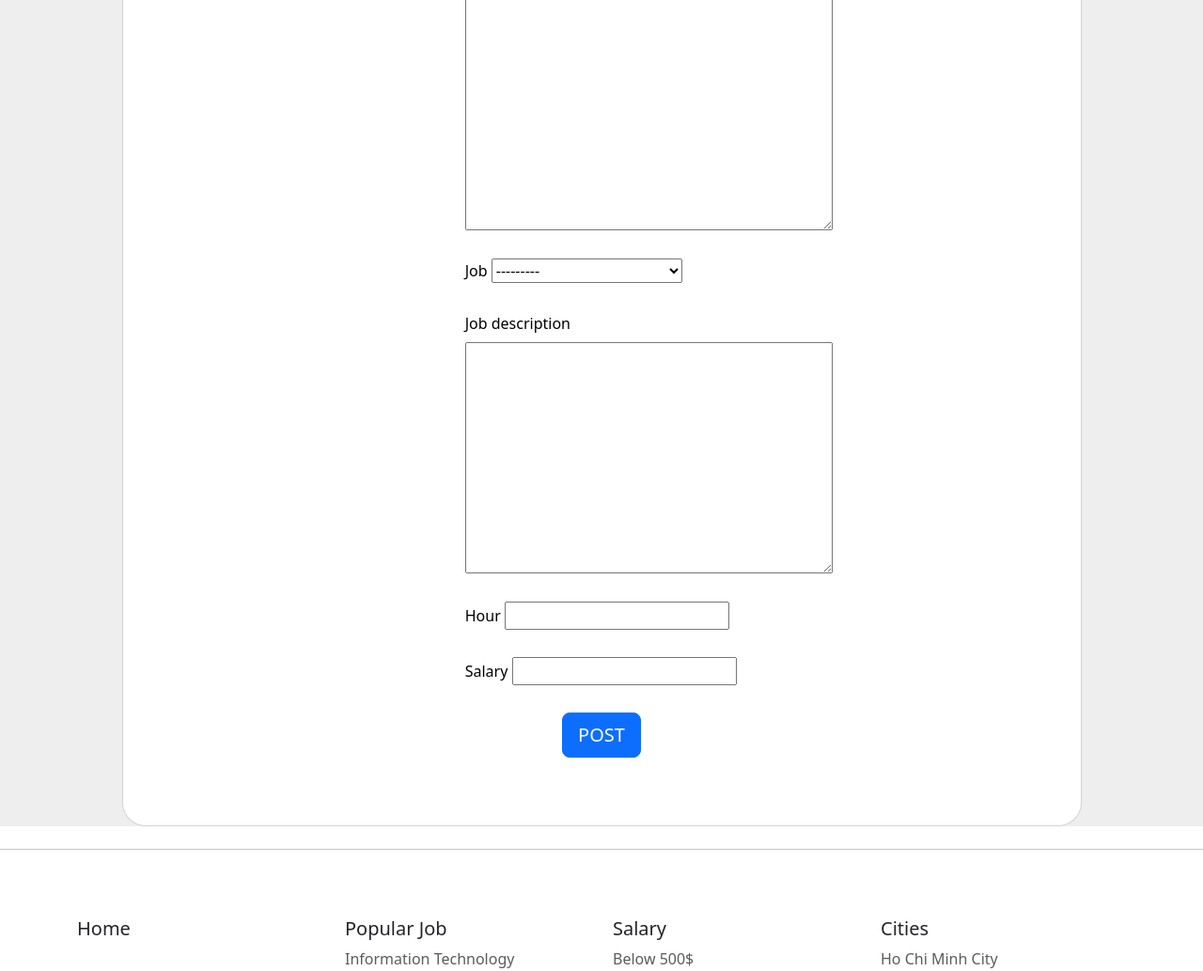
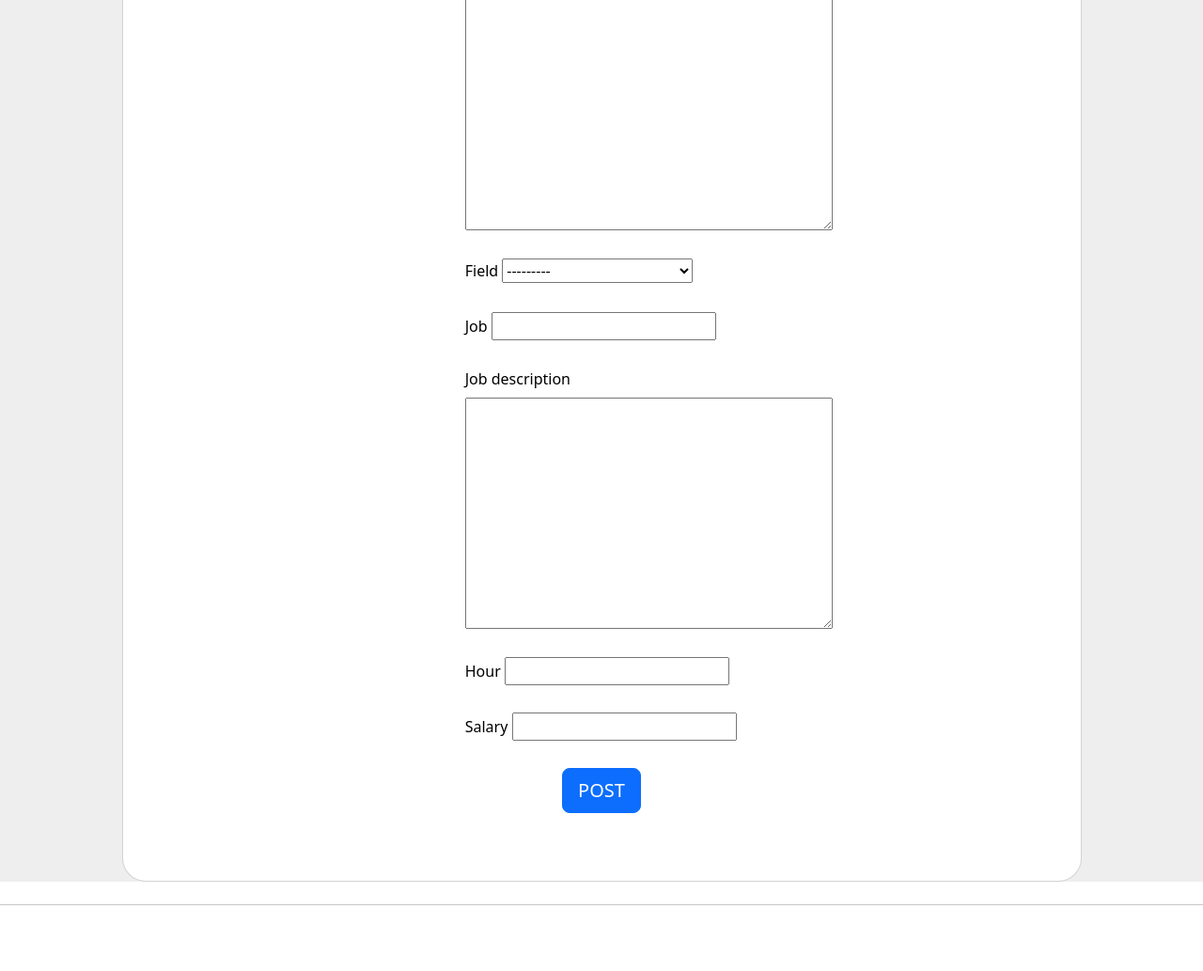
Before and after one commit to 21127221-voduyanh/intro2se-21clc08-group6, a Django app: page /publish/ in a window 1280 px wide. Shown: the part 496-1529 px from the top of the page at 94% size. Run offline with Django 4.2, Linux system fonts and the light colour scheme.

Commit message:
create post

```diff
--- a/app/form.py
+++ b/app/form.py
@@ -22,4 +22,4 @@ class CommentForm(forms.ModelForm):
 class PostForm(forms.ModelForm):
     class Meta:
         model = Post
-        fields = ['pic_url', 'caption','contact', 'address', 'job', 'description', 'hour', 'salary']
+        fields = ['pic_url', 'caption','contact', 'address', 'field','job', 'description', 'hour', 'salary']
--- a/app/models.py
+++ b/app/models.py
@@ -26,13 +26,13 @@ class Employer(models.Model):
 
 class Post(models.Model):
     pic_url = models.ImageField()
-    # company_name=models.CharField(default="",max_length=100)
+    company_name=models.CharField(default="",max_length=100)
     contact = models.CharField(max_length=100, blank=True, null=True)
-    # introduction = models.TextField(default="")
-    # city=models.TextField(default="")
+    introduction = models.TextField(default="")
+    city=models.TextField(default="")
     caption = models.CharField(max_length=255)
     address = models.TextField()
-    field = ( ('Medicine', 'Medicine'),
+    fields = ( ('Medicine', 'Medicine'),
             ('Law', 'Law'),
             ('Information Technology', 'Information Technology'),
             ('Finance and Banking', 'Finance and Banking'),
@@ -47,7 +47,8 @@ class Post(models.Model):
             ('Construction/Building', 'Construction/Building'),
             ('Finacial Investment', 'Finacial Investment'),
         )
-    job = models.CharField(choices=field)
+    field = models.CharField(choices=fields)
+    job = models.CharField()
     description = models.TextField()
     hour = models.CharField(max_length=255)
     salary = models.CharField(max_length=255)
--- a/app/templates/app/post/publish.html
+++ b/app/templates/app/post/publish.html
@@ -104,6 +104,15 @@
                                         <div class="d-flex flex-row align-items-center mb-4">
                                             <i class="fas fa-key fa-lg me-3 fa-fw"></i>
                                             <div class="form-outline flex-fill mb-0">
+                                                <label for="inputJob" class="form-label">Field</label>
+                                                {% comment %} <input class="form-control" type="text" id="inputJob" placeholder="Job title" name="job"  value="{{ form.job }}" required> {% endcomment %}
+                                                {{ form.field }}
+                                            </div>
+                                        </div>
+
+                                        <div class="d-flex flex-row align-items-center mb-4">
+                                            <i class="fas fa-key fa-lg me-3 fa-fw"></i>
+                                            <div class="form-outline flex-fill mb-0">
                                                 <label for="inputJob" class="form-label">Job</label>
                                                 {% comment %} <input class="form-control" type="text" id="inputJob" placeholder="Job title" name="job"  value="{{ form.job }}" required> {% endcomment %}
                                                 {{ form.job }}
--- a/app/views.py
+++ b/app/views.py
@@ -261,9 +261,9 @@ def publish(request):
         form = PostForm(request.POST, request.FILES)
         if form.is_valid():
             form.instance.employer = request.user.employer
-            # form.instance.introduction=request.user.employer.introduction
-            # form.instance.city=request.user.employer.city
-            # form.instance.company_name=request.user.employer.company_name
+            form.instance.introduction=request.user.employer.introduction
+            form.instance.city=request.user.employer.city
+            form.instance.company_name=request.user.employer.company_name
             form.save()
             messages.error(request, "Post created successfully")
         else:
```
Also changed, not shown: app/migrations/0001_initial.py, media/357349844_998172691192282_7622023985375279317_n.jpg (added), media/357385689_1674348716368060_2052043881711089700_n_6Bd9nzI.jpg (added).
